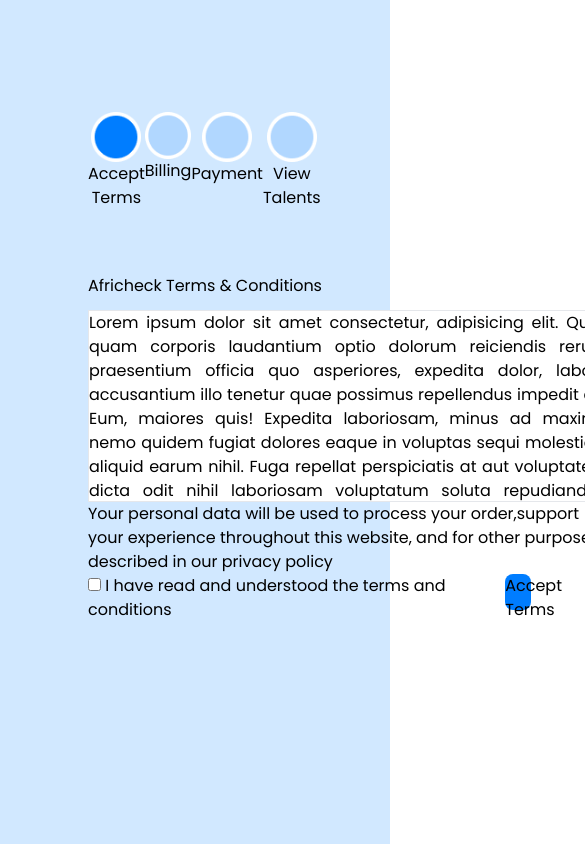
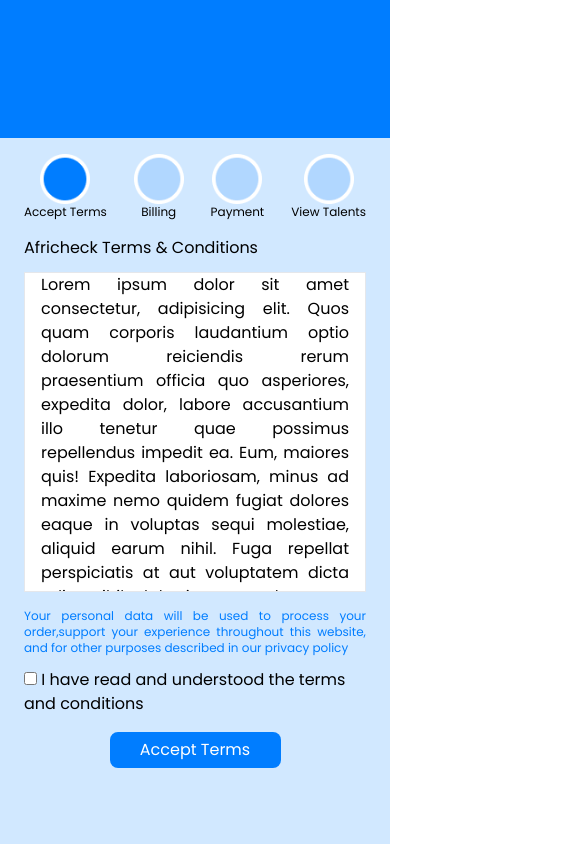
Before and after one commit to MeganKullu/Africheck-hiring-flow, a website: page Terms and Conditions/src/index.html in a window 390 px wide. Shown: the top 844 px of the page, 585 px wide, since content can reach past the window. Drawn offline with Linux system fonts and the light colour scheme.

Commit message:
Terms and conditions mobile complete

```diff
--- a/Terms and Conditions/src/index.html
+++ b/Terms and Conditions/src/index.html
@@ -1,40 +1,46 @@
 <!DOCTYPE html>
 <html lang="en">
+
 <head>
     <meta charset="UTF-8">
     <meta name="viewport" content="width=device-width, initial-scale=1.0">
     <title>Document</title>
     <link rel="stylesheet" href="/Terms and Conditions/dist/output.css">
 </head>
-<body>
-    <div class="bg-light-blue py-8 pl-8 pr-36 flex flex-row h-screen">
 
-        <aside class="basis-2/12 bg-blue rounded-xl"></aside>
+<body class="h-screen">
+    <div class="bg-light-blue flex flex-col h-screen lg:py-8 lg:pl-8 w-full lg:pr-36 lg:flex  md:flex md:flex-col lg:flex-row md:h-screen lg:h-screen 2xl:h-screen">
 
-        <main class="basis-10/12 flex flex-col  pr-8 ml-14">
+        <aside class=" basis-1/6  bg-blue md:basis-2/6  mb-4 lg:rounded-xl "></aside>
 
+        <main class="basis-5/6 md:basis-4/6 px-6 md:px-10  lg:flex lg:flex-col lg:justify-stretch lg:pr-8 lg:ml-14 ">
 
-            <div class="flex mt-20 place-content-between mr-72 mb-16">
+            <div class="flex flex-col">
+                <div class="flex text-xs pb-4 md:mb-4  md:pt-6 xl:pt-12 xl:pb-3 place-content-between md:pr-48 lg:pr-32 2xl:pt-24 2xl:pb-14">
                     <div class="flex flex-col place-items-center text-center">
-                    <div><img src="/Terms and Conditions/assets/darkblue.png" alt="ellipse" height="50px" width="50px"></div>
+                        <div><img src="/Terms and Conditions/assets/darkblue.png" alt="ellipse" height="50px"
+                                width="50px"></div>
                         <div>
                             <p>Accept Terms</p>
                         </div>
                     </div>
                     <div class="flex flex-col place-items-center text-center">
-                    <div><img src="/Terms and Conditions/assets/lightblue.png" alt="ellipse" height="50px" width="50px"></div>
+                        <div><img src="/Terms and Conditions/assets/lightblue.png" alt="ellipse" height="50px"
+                                width="50px"></div>
                         <div>
                             <p>Billing</p>
                         </div>
                     </div>
                     <div class="flex flex-col place-items-center text-center">
-                    <div><img src="/Terms and Conditions/assets/lightblue.png" alt="ellipse" height="50px" width="50px"></div>
+                        <div><img src="/Terms and Conditions/assets/lightblue.png" alt="ellipse" height="50px"
+                                width="50px"></div>
                         <div>
                             <p>Payment</p>
                         </div>
                     </div>
                     <div class="flex flex-col place-items-center text-center">
-                    <div><img src="/Terms and Conditions/assets/lightblue.png" alt="ellipse" height="50px" width="50px"></div>
+                        <div><img src="/Terms and Conditions/assets/lightblue.png" alt="ellipse" height="50px"
+                                width="50px"></div>
                         <div>
                             <p>View Talents</p>
                         </div>
@@ -42,22 +48,42 @@
                 </div>
 
                 <div>
-                <p class="pb-3">Africheck Terms & Conditions</p>
-                <div class="bg-white border text-justify w-full h-48 overflow-y-scroll">
-                    <p>Lorem ipsum dolor sit amet consectetur, adipisicing elit. Quos quam corporis laudantium optio dolorum reiciendis rerum praesentium officia quo asperiores, expedita dolor, labore accusantium illo tenetur quae possimus repellendus impedit ea. Eum, maiores quis! Expedita laboriosam, minus ad maxime nemo quidem fugiat dolores eaque in voluptas sequi molestiae, aliquid earum nihil. Fuga repellat perspiciatis at aut voluptatem dicta odit nihil laboriosam voluptatum soluta repudiandae magni rem quos, repellendus tempora doloribus qui, dolores libero magnam. Impedit quidem, aut ea laudantium adipisci nostrum! Labore quasi dolores, cupiditate tempora velit enim veniam dolorum repellat consequuntur illo modi voluptate quos perspiciatis, ab quas in?Lorem ipsum dolor sit amet consectetur adipisicing elit. Laudantium ab inventore id. Consectetur facilis quasi reprehenderit ad maiores unde est placeat cum nemo fugit dolorem laborum quia, voluptate provident quo tempore, repudiandae et itaque. Magni explicabo nostrum beatae iusto dolorum dignissimos distinctio, repellat modi unde iure molestiae ullam! Enim Lorem ipsum dolor sit amet consectetur adipisicing elit. Voluptatum architecto deserunt nisi expedita culpa amet cupiditate facilis quae, quaerat deleniti, delectus tempora consectetur ipsam illo, doloremque nulla? Qui amet unde facilis aspernatur nihil soluta, molestiae, hic saepe atque, fugit repellat?</perferendis></p>
+                    <p class="pb-3 xl:pb-2 2xl:pb-6">Africheck Terms & Conditions</p>
+                    <div class="bg-white border text-justify w-full h-80 overflow-y-scroll mb-4 px-4 md:h-64 lg:h-64 xl:h-64 2xl:mb-8">
+                        <p>Lorem ipsum dolor sit amet consectetur, adipisicing elit. Quos quam corporis laudantium optio
+                            dolorum reiciendis rerum praesentium officia quo asperiores, expedita dolor, labore
+                            accusantium illo tenetur quae possimus repellendus impedit ea. Eum, maiores quis! Expedita
+                            laboriosam, minus ad maxime nemo quidem fugiat dolores eaque in voluptas sequi molestiae,
+                            aliquid earum nihil. Fuga repellat perspiciatis at aut voluptatem dicta odit nihil
+                            laboriosam voluptatum soluta repudiandae magni rem quos, repellendus tempora doloribus qui,
+                            dolores libero magnam. Impedit quidem, aut ea laudantium adipisci nostrum! Labore quasi
+                            dolores, cupiditate tempora velit enim veniam dolorum repellat consequuntur illo modi
+                            voluptate quos perspiciatis, ab quas in?Lorem ipsum dolor sit amet consectetur adipisicing
+                            elit. Laudantium ab inventore id. Consectetur facilis quasi reprehenderit ad maiores unde
+                            est placeat cum nemo fugit dolorem laborum quia, voluptate provident quo tempore,
+                            repudiandae et itaque. Magni explicabo nostrum beatae iusto dolorum dignissimos distinctio,
+                            repellat modi unde iure molestiae ullam! Enim Lorem ipsum dolor sit amet consectetur
+                            adipisicing elit. Voluptatum architecto deserunt nisi expedita culpa amet cupiditate facilis
+                            quae, quaerat deleniti, delectus tempora consectetur ipsam illo, doloremque nulla? Qui amet
+                            unde facilis aspernatur nihil soluta, molestiae, hic saepe atque, fugit repellat?
+                            </perferendis>
+                        </p>
                     </div>
-                <p>
-                  Your personal data will be used to process your order,support your experience throughout this website, and for other purposes described in our privacy policy
+                    <p class=" w-full text-justify lg:w-3/4 text-blue text-xs mb-3 xl:mb-6 2xl:mb-6">
+                        Your personal data will be used to process your order,support your experience throughout this
+                        website, and for other purposes described in our privacy policy
                     </p>
                 </div>
 
-            <div class="flex place-content-between">
-                <div>
+                <div class="mb-4 lg:mb-8 lg:flex lg:place-content-between lg:place-items-center">
+                    <div class="mb-4">
                         <input type="checkbox">
                         <label for="">I have read and understood the terms and conditions</label>
                     </div>
-                <div>
-                    <button onclick="" class="bg-blue rounded-lg h-9 w-1/4">Accept Terms</button>
+
+                    <div class="flex justify-center md:mt-6 lg:flex-col lg:mt-0">
+                     <button onclick="" class="bg-blue rounded-lg h-9 w-1/2 lg:w-32 text-white">Accept Terms</button>
+                    </div>
                 </div>
             </div>
         </main>
@@ -65,4 +91,5 @@
 
 
 </body>
+
 </html>
```
Also changed, not shown: Terms and Conditions/dist/output.css. Lines whose indentation alone changed are shown as unchanged.
